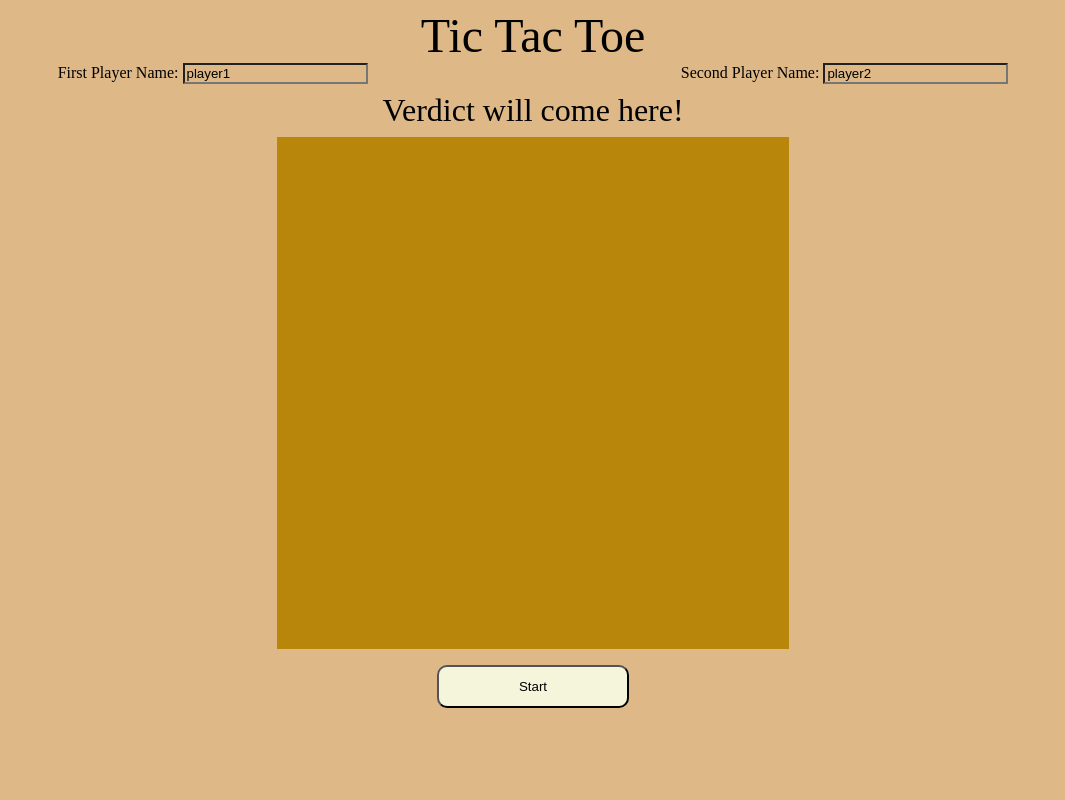
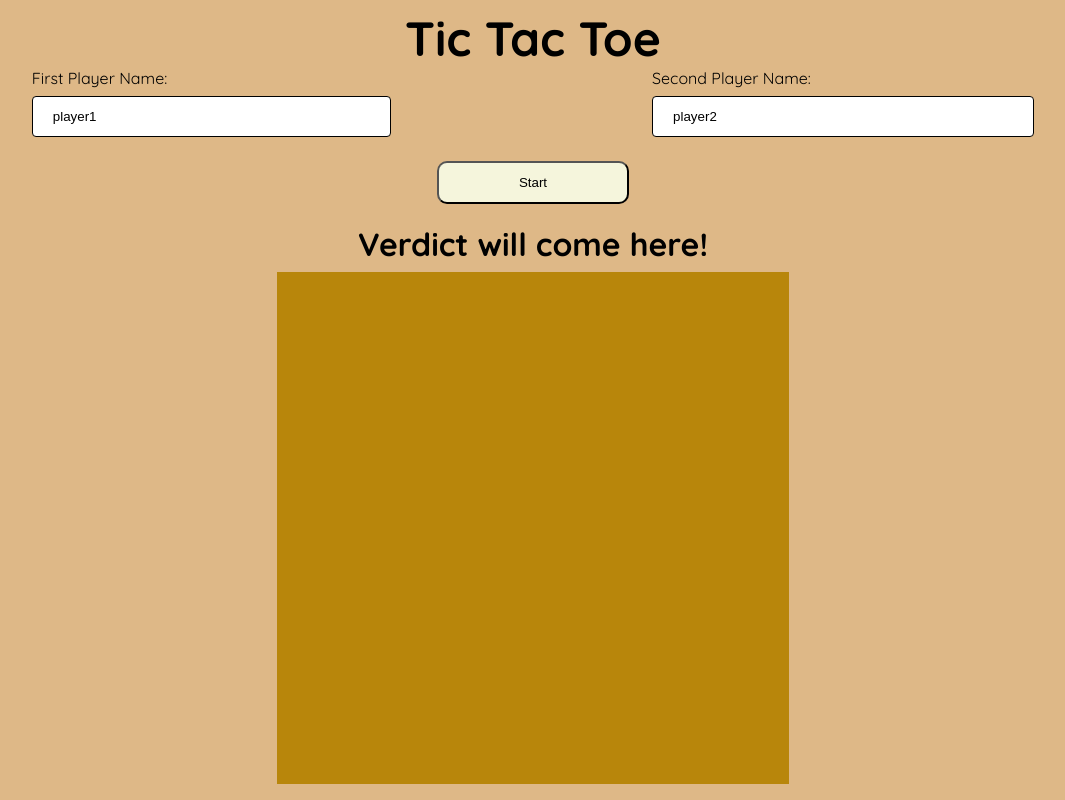
Before and after one commit to vishalagrawal22/Tic-Tac-Toe, a plain HTML site: page index.html in a window 1280 px wide. Shown: the whole page, without its empty margins (107-1172 px from the left). Drawn offline with Linux system fonts and the light colour scheme.

Commit message:
Improve frontend

```diff
--- a/index.html
+++ b/index.html
@@ -4,30 +4,33 @@
     <meta charset="UTF-8" />
     <meta http-equiv="X-UA-Compatible" content="IE=edge" />
     <meta name="viewport" content="width=device-width, initial-scale=1.0" />
-    <link rel="stylesheet" href="styles.css" />
+    <link rel="stylesheet" href="styles.css" /> <link rel="preconnect" href="https://fonts.googleapis.com">
+    <link rel="preconnect" href="https://fonts.gstatic.com" crossorigin>
+    <link href="https://fonts.googleapis.com/css2?family=Quicksand:wght@400;700&display=swap" rel="stylesheet">
     <title>Tic Tac Toe</title>
   </head>
   <body>
     <header>Tic Tac Toe</header>
     <main>
-      <section class="user-input">
+      <section id="user-input">
         <section>
           <label for="name1">First Player Name: </label>
-          <input type="text" name="playerName1" value="player1">
+          <input type="text" name="playerName1" maxlength="50" value="player1" />
         </section>
         <section>
           <label for="name2">Second Player Name: </label>
-          <input type="text" name="playerName2" value="player2">
+          <input type="text" name="playerName2" maxlength="50" value="player2" />
+        </section>
+      </section>
+      <section>
+        <section id="reset-container">
+          <button class="reset">Start</button>
         </section>
       </section>
       <section id="verdict-container">
         <p id="verdict">Verdict will come here!</p>
       </section>
-      <section id="grid-container">
-      </section>
-      <section>
-        <button class="reset">Start</button>
-      </section>
+      <section id="grid-container"></section>
     </main>
     <script src="main.js"></script>
   </body>
--- a/main.js
+++ b/main.js
@@ -176,6 +176,8 @@
         function _unmark(row, column) {
             const cell = _getCell(row, column);
             cell.innerHTML = "&nbsp;&nbsp;&nbsp;";
+            cell.classList.remove("blue");
+            cell.classList.remove("yellow");
             gameBoard.unmark(row, column);
             _enableClick(row, column);
         }
@@ -183,6 +185,11 @@
         function _mark(row, column) {
             const cell = _getCell(row, column);
             cell.innerHTML = game.getCurrentPlayer().getMarker();
+            if (game.getCurrentPlayer().getMarker() === "O") {
+                cell.classList.add("blue");
+            } else {
+                cell.classList.add("yellow");
+            }
             _disableClick(row, column);
         }
 
@@ -195,7 +202,7 @@
                 disableAllCells();
                 if (currentVerdict.verdict === "finished") {
                     highlightWinCells(currentVerdict);
-                    publishVerdict(`Won by ${currentVerdict.winner}`);
+                    publishVerdict(`Winner is ${currentVerdict.winner}`);
                 } else {
                     publishVerdict("TIE");
                 }
--- a/styles.css
+++ b/styles.css
@@ -1,19 +1,23 @@
-* {
+body {
   background-color: burlywood;
+  font-family: 'Quicksand', sans-serif;
 }
 
 header {
   text-align: center;
   font-size: 3rem;
+  font-weight: bold;
 }
 
 main {
   display: flex;
   flex-direction: column;
   align-items: center;
+  font-weight: normal;
 }
 
 #verdict-container > p {
+  font-weight: bold;
   margin: 1vh 1vw;
   font-size: 2rem;
 }
@@ -36,6 +40,10 @@ main {
   background-color: #a15804;
 }
 
+.grid-item:not(.disabled):hover {
+  background-color: #b26915;
+}
+
 .green {
   background-color: green;
 }
@@ -53,9 +61,31 @@ button {
   margin-top: 2vh;
 }
 
-.user-input {
+.blue {
+  color: #00cccc;
+}
+
+.yellow {
+  color: #ffd76b;
+}
+
+#user-input {
   display: flex;
   width: 100%;
   flex-direction: row;
   justify-content: space-around;
 }
+
+#reset-container {
+  text-align: center;
+}
+
+input {
+  width: 100%;
+  padding: 12px 20px;
+  margin: 8px 0;
+  display: inline-block;
+  border: 1px solid black;
+  border-radius: 4px;
+  box-sizing: border-box;
+}
```
